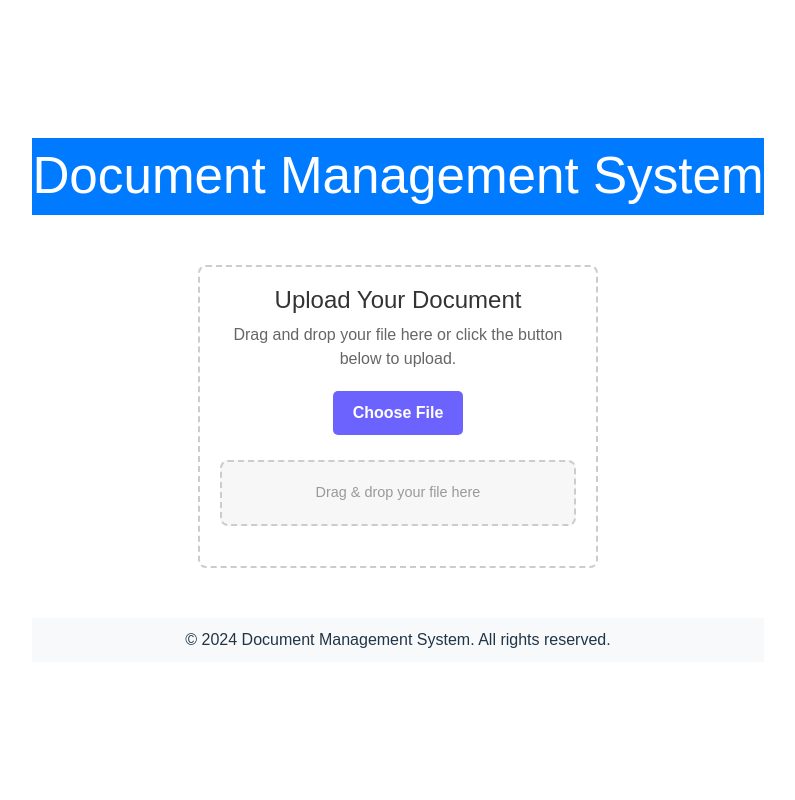
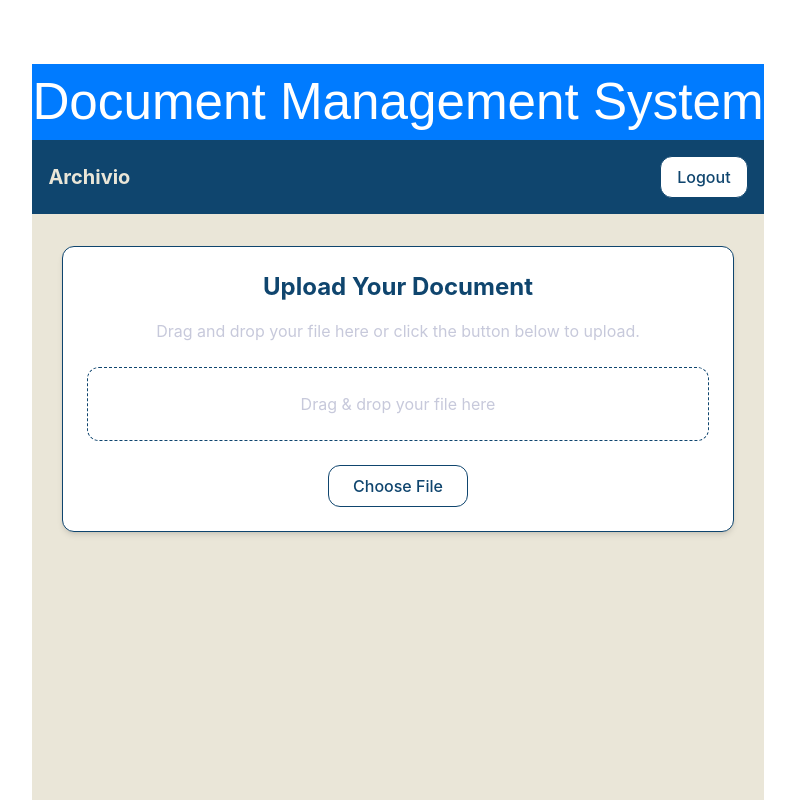
Before and after one commit to prashanth4943/dms-vue, a Vue app: page /uploads in a window 1280 px wide. Shown: the top 800 px of the page, without its empty margins (242-1037 px from the left). Built offline with nearby package versions, Linux system fonts and the light colour scheme.

Commit message:
deleted a zone identifier file

```diff
--- a/package.json
+++ b/package.json
@@ -7,7 +7,7 @@
     "dev": "vite",
     "build": "vite build",
     "preview": "vite preview",
-     "tailwind:watch": "npx tailwindcss -i ./src/input.css -o ./src/index.css --watch"
+    "tailwind:watch": "npx tailwindcss -i ./src/input.css -o ./src/index.css --watch"
   },
   "dependencies": {
     "@fortawesome/fontawesome-svg-core": "^6.7.2",
@@ -24,6 +24,8 @@
   },
   "devDependencies": {
     "@vitejs/plugin-vue": "^5.2.1",
+    "autoprefixer": "^10.4.20",
+    "postcss": "^8.4.49",
     "tailwindcss": "^3.4.17",
     "vite": "^6.0.3"
   }
--- /dev/null
+++ b/postcss.config.js
@@ -0,0 +1,6 @@
+export default {
+    plugins: {
+      tailwindcss: {},
+      autoprefixer: {},
+    },
+  };
--- a/src/components/FileListComponent.vue
+++ b/src/components/FileListComponent.vue
@@ -46,7 +46,7 @@
             />
             <img
               v-else-if="thumbnailErrors[file.FileID]"
-              src="/public/default_image.png"
+              src="/default_image.png"
               alt="No Thumbnail"
               class="file-thumbnail-error"
             />
--- /dev/null
+++ b/src/components/FooterComponent.vue
@@ -0,0 +1,22 @@
+<template>
+    <footer class="footer">
+      <div class="container text-center">
+        <p class="text-sm text-neutralDark">
+          &copy; 2025 Archivio. All rights reserved.
+        </p>
+      </div>
+    </footer>
+  </template>
+
+  <style scoped>
+  .footer {
+    border-top: 1px solid #0F456E; /* Thin top border */
+    padding: 1rem;
+    background-color: #ffffff;
+    margin-top: auto; /* Sticks to the bottom when content is short */
+  }
+  .container {
+    max-width: 1200px;
+    margin: 0 auto;
+  }
+  </style>
--- a/src/components/FormComponent.vue
+++ b/src/components/FormComponent.vue
@@ -138,7 +138,7 @@ export default {
 };
 </script>
 
-  <style>
+  <style scoped>
   .form-container {
     max-width: 500px;
     margin: 20px auto;
--- /dev/null
+++ b/src/components/HeaderComponent.vue
@@ -0,0 +1,36 @@
+<template>
+    <header class="header">
+      <div class="container flex justify-between items-center">
+        <h1 class="text-primary text-lg font-bold">Archivio</h1>
+        <button
+          @click="handleLogout"
+          class="logout-btn px-4 py-2 border border-primary text-primary bg-white rounded-large hover:bg-primary hover:text-white transition"
+        >
+          Logout
+        </button>
+      </div>
+    </header>
+  </template>
+
+  <script>
+  export default {
+    methods: {
+      handleLogout() {
+        // Logout functionality
+        console.log("Logout clicked");
+      },
+    },
+  };
+  </script>
+
+  <style scoped>
+  .header {
+    border-bottom: 1px solid #0F456E; /* Thin bottom border */
+    padding: 1rem;
+    background-color: #ffffff;
+  }
+  .container {
+    max-width: 1200px;
+    margin: 0 auto;
+  }
+  </style>
--- a/src/components/Uploads.vue
+++ b/src/components/Uploads.vue
@@ -1,50 +1,75 @@
 <template>
-    <div class="upload-container">
-      <h1>Upload Your Document</h1>
-      <p>Drag and drop your file here or click the button below to upload.</p>
+  <div class="min-h-screen bg-neutralLight font-sans text-text">
+    <!-- Header -->
+    <div class="flex justify-between items-center p-4 bg-primary text-neutralLight">
+      <h1 class="text-xl font-bold">Archivio</h1>
+      <button @click="handleLogout" class="logout-btn px-4 py-2 border border-primary rounded-large text-primary bg-white hover:bg-primary hover:text-white transition">
+        Logout
+      </button>
+    </div>
 
-      <label for="file-input" class="upload-label">Choose File</label>
+    <!-- Upload Container -->
+    <div class="upload-container max-w-2xl mx-auto mt-8 p-6 bg-white shadow-md border border-primary rounded-large">
+      <h1 class="text-2xl font-bold mb-4 text-primary">Upload Your Document</h1>
+      <p class="text-neutralDark mb-6">
+        Drag and drop your file here or click the button below to upload.
+      </p>
+
+      <!-- Drag & Drop Area -->
+      <div
+        class="drag-drop-area border border-primary border-dashed rounded-large p-6 text-center transition-all hover:bg-neutralLight"
+        @dragover.prevent="dragging = true"
+        @dragleave="dragging = false"
+        @drop.prevent="handleDrop"
+        :class="{ 'bg-neutralLight': dragging }"
+      >
+        <p class="text-neutralDark">Drag & drop your file here</p>
+      </div>
+
+      <!-- File Input -->
+      <label for="file-input" class="block mt-6 text-center">
+        <button class="upload-label px-6 py-2 border border-primary text-primary bg-white rounded-large hover:bg-primary hover:text-white transition">
+          Choose File
+        </button>
+      </label>
       <input
         type="file"
         id="file-input"
         ref="fileInput"
         @change="handleFileInput"
-        style="display: none"
+        class="hidden"
       />
 
-      <div
-        class="drag-drop-area"
-        @dragover.prevent="dragging = true"
-        @dragleave="dragging = false"
-        @drop.prevent="handleDrop"
-        :class="{ dragging: dragging }"
-      >
-        Drag & drop your file here
-      </div>
-
       <!-- Preview Section -->
-      <div v-if="file" class="file-preview">
-        <h2>File Preview</h2>
-        <div v-if="isImage(file)" class="image-preview">
-          <img :src="filePreview" alt="Image Preview" />
+      <div v-if="file" class="file-preview mt-8">
+        <h2 class="text-xl font-semibold mb-4 text-primary">File Preview</h2>
+        <div v-if="isImage(file)" class="image-preview mb-4">
+          <img :src="filePreview" alt="Image Preview" class="rounded-large shadow-md border border-primary" />
         </div>
-        <div v-else class="generic-preview">
+        <div v-else class="generic-preview text-neutralDark">
           <p><strong>File Name:</strong> {{ file.name }}</p>
           <p><strong>File Type:</strong> {{ file.type }}</p>
         </div>
-        <button @click="uploadFile(file)" class="upload-btn">Upload</button>
-        <button @click="clearFile" class="cancel-btn">Cancel</button>
+        <div class="flex justify-between mt-4">
+          <button @click="uploadFile(file)" class="upload-btn px-4 py-2 border border-primary text-primary bg-white rounded-large hover:bg-primary hover:text-white transition">
+            Upload
+          </button>
+          <button @click="clearFile" class="cancel-btn px-4 py-2 border border-primary text-primary bg-white rounded-large hover:bg-secondary hover:text-white transition">
+            Cancel
+          </button>
+        </div>
       </div>
 
-      <div v-if="successMessage" class="success-message">
+      <!-- Messages -->
+      <div v-if="successMessage" class="success-message mt-6 p-4 bg-green-100 border border-green-500 text-green-700 rounded-large">
         {{ successMessage }}
       </div>
-      <div v-if="errorMessage" class="error-message">
+      <div v-if="errorMessage" class="error-message mt-6 p-4 bg-red-100 border border-red-500 text-red-700 rounded-large">
         {{ errorMessage }}
       </div>
     </div>
-    <!-- <FileListComponent/> -->
-  </template>
+  </div>
+</template>
 
   <script>
 import { useUserStore } from "../utils/store"; // Import your Pinia store
@@ -142,112 +167,5 @@ export default {
 </script>
 
   <style scoped>
-  .upload-container {
-    background-color: #ffffff;
-    border: 2px dashed #cccccc;
-    border-radius: 8px;
-    width: 400px;
-    padding: 20px;
-    text-align: center;
-    margin: 50px auto;
-  }
 
-  .upload-container h1 {
-    font-size: 1.5em;
-    color: #333333;
-    margin-bottom: 10px;
-  }
-
-  .upload-container p {
-    font-size: 1em;
-    color: #666666;
-    margin-bottom: 20px;
-  }
-
-  .upload-label {
-    display: inline-block;
-    padding: 10px 20px;
-    background-color: #6c63ff;
-    color: #ffffff;
-    border-radius: 5px;
-    cursor: pointer;
-    transition: background-color 0.3s ease;
-  }
-
-  .upload-label:hover {
-    background-color: #5147c4;
-  }
-
-  .drag-drop-area {
-    border: 2px dashed #cccccc;
-    border-radius: 8px;
-    padding: 20px;
-    margin: 20px 0;
-    color: #999999;
-    font-size: 0.9em;
-    background-color: #f7f7f7;
-    transition: background-color 0.3s ease;
-  }
-
-  .drag-drop-area.dragging {
-    background-color: #e8e8ff;
-    border-color: #6c63ff;
-  }
-
-  .file-preview {
-    margin-top: 20px;
-    text-align: left;
-  }
-
-  .image-preview img {
-    max-width: 100%;
-    height: auto;
-    border-radius: 8px;
-    margin-top: 10px;
-  }
-
-  .generic-preview p {
-    margin: 5px 0;
-  }
-
-  .upload-btn,
-  .cancel-btn {
-    margin-top: 10px;
-    padding: 10px 20px;
-    border: none;
-    border-radius: 5px;
-    cursor: pointer;
-    font-weight: bold;
-  }
-
-  .upload-btn {
-    background-color: #28a745;
-    color: #ffffff;
-    margin-right: 10px;
-  }
-
-  .upload-btn:hover {
-    background-color: #218838;
-  }
-
-  .cancel-btn {
-    background-color: #dc3545;
-    color: #ffffff;
-  }
-
-  .cancel-btn:hover {
-    background-color: #c82333;
-  }
-
-  .success-message {
-    margin-top: 20px;
-    color: #28a745;
-    font-weight: bold;
-  }
-
-  .error-message {
-    margin-top: 20px;
-    color: #dc3545;
-    font-weight: bold;
-  }
   </style>
--- a/src/main.js
+++ b/src/main.js
@@ -1,7 +1,8 @@
 import { createApp } from 'vue'
 import { createPinia } from 'pinia';
+import './input.css'
+import './index.css'
 import './style.css'
-import './index.css'
 import App from './App.vue'
 import router from './routes';
 // import 'bootstrap/dist/css/bootstrap.min.css';
--- a/tailwind.config.js
+++ b/tailwind.config.js
@@ -5,7 +5,24 @@ export default {
      './src/**/*.{vue,js,ts,jsx,tsx}'
   ],
   theme: {
-    extend: {},
+    extend: {
+      colors: {
+        primary: '#0F456E',
+        secondary: '#A1A291',
+        neutralLight: '#EAE6D8',
+        neutralDark: '#C7C9DB',
+        accent: '#D1AD74',
+        text: '#5C534D',
+      },
+      fontFamily: {
+        sans: ['Inter', 'sans-serif'],
+        serif: ['Lora', 'serif'],
+      },
+      borderRadius: {
+        DEFAULT: '8px',
+        large: '12px',
+      },
+    },
   },
   plugins: [],
-}
+};
--- a/vite.config.js
+++ b/vite.config.js
@@ -5,7 +5,7 @@ import vue from '@vitejs/plugin-vue'
 // export default defineConfig({
 //   plugins: [vue()],
 // })
-export default {
+export default defineConfig({
   plugins: [vue()],
   server: {
     proxy: {
@@ -16,4 +16,4 @@ export default {
       },
     },
   },
-};
+});
```
Also changed, not shown: 2 other files (tests, documents, lock files or other folders).
